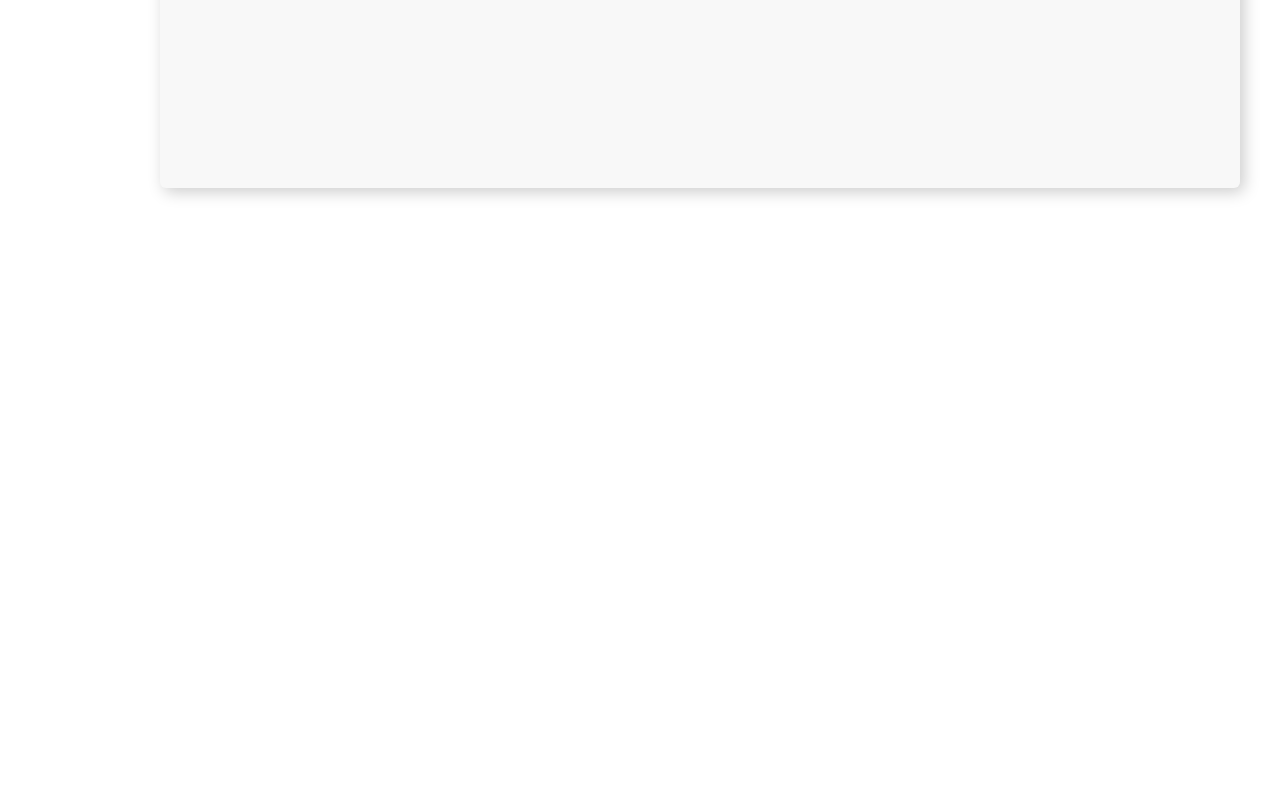
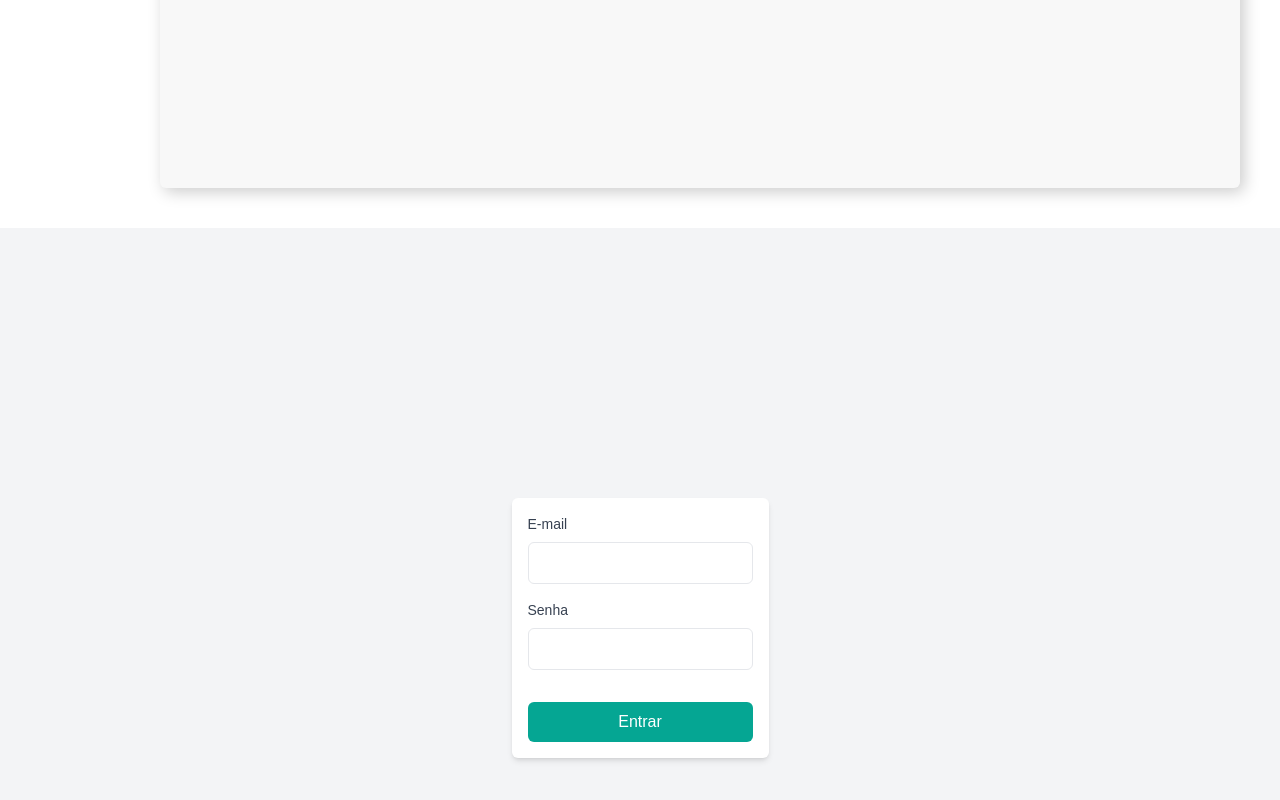
Before and after one commit to softexrecifepe/PI-MASCOTS-TURMA-09-EQUIPE-03, a Next.js app: page / in a window 1280 px wide. Shown: the part 850-1650 px from the top of the page. Before the commit the page ends 1078 px from the top, so only its background shows below. Built offline with nearby package versions, Linux system fonts and the light colour scheme.

Commit message:
criacao component forms login

```diff
--- /dev/null
+++ b/src/app/components/FormsLogin.tsx
@@ -0,0 +1,38 @@
+export function FormsLogin() {
+    return (
+      <div className="flex justify-center items-center h-screen bg-gray-100">
+        <form className="flex flex-col gap-4 p-4 bg-white shadow-md rounded-md">
+          <div className="flex flex-col">
+            <label htmlFor="email" className="mb-2 text-sm font-medium text-gray-700">
+              E-mail
+            </label>
+            <input
+              type="email"
+              id="email"
+              className="p-2 border rounded-md focus:outline-none focus:ring-2 focus:ring-mascots-primary-500"
+              required
+            />
+          </div>
+
+          <div className="flex flex-col">
+            <label htmlFor="password" className="mb-2 text-sm font-medium text-gray-700">
+              Senha
+            </label>
+            <input
+              type="password"
+              id="password"
+              className="p-2 border rounded-md focus:outline-none focus:ring-2 focus:ring-mascots-primary-500"
+              required
+            />
+          </div>
+
+          <button
+            type="submit"
+            className="mt-4 p-2 bg-mascots-primary-600 text-white rounded-md hover:bg-mascots-primary-700 focus:outline-none focus:ring-2 focus:ring-mascots-primary-500"
+          >
+            Entrar
+          </button>
+        </form>
+      </div>
+    );
+  }
--- a/src/app/page.tsx
+++ b/src/app/page.tsx
@@ -1,6 +1,7 @@
 import { Images } from "./assets/images";
 import { ButtonHome } from "./components/ButtonHome";
 import { MainPage } from "./components/MainPage";
+import {FormsLogin} from "./components/FormsLogin";
 
 export default function Home() {
   return (
@@ -29,6 +30,7 @@ export default function Home() {
       </header>
 
       <MainPage />
+      <FormsLogin/>
     </>
   );
 }
```
Also changed, not shown: package.json (+6 -6 lines), 1 other file (tests, documents, lock files or other folders).
